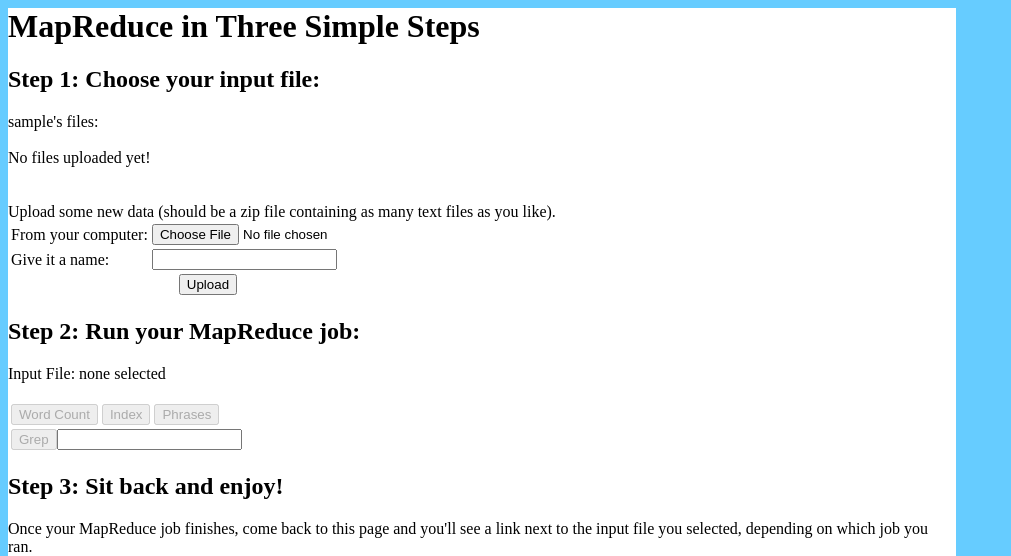
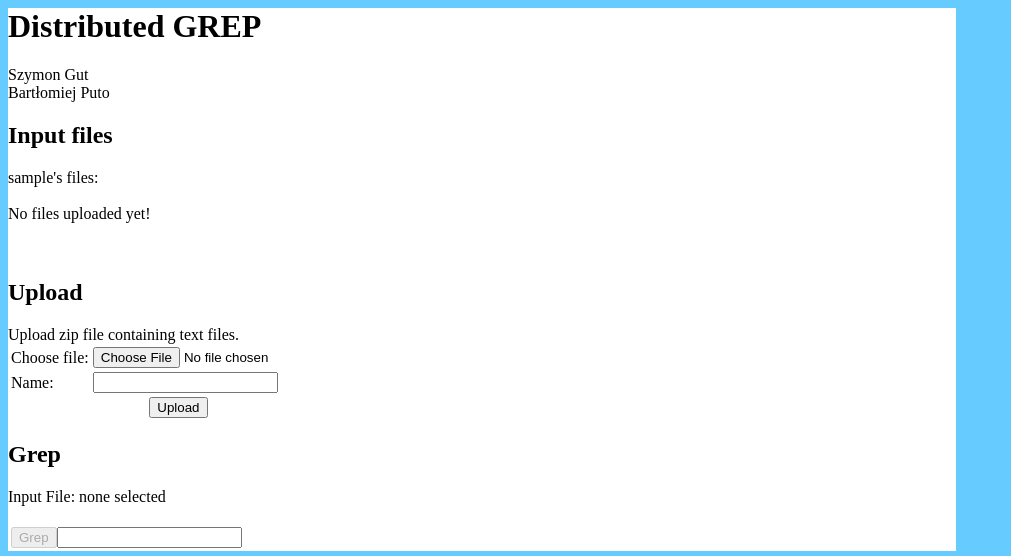
Before and after one commit to pog992/gridy, a Python web app: template templates/index.html in a window 1280 px wide. Shown: the top 556 px of the page, without its empty margins (0-1011 px from the left). Run offline with Jinja, Linux system fonts and the light colour scheme; the template is opened without the code that fills it: most values are stand-ins (such as "Sample title", 1, 10 or a date in 2020); some libraries are stand-ins or nearby versions; grey boxes are pictures that could not be loaded.

Commit message:
changes in front page

```diff
--- a/templates/index.html
+++ b/templates/index.html
@@ -1,15 +1,20 @@
 <html>
 <head>
-    <title>MapReduce Made Easy!</title>
+    <title>Distributed GREP</title>
     <script src="mapreduce/jquery.js" type="text/javascript"></script>
     <script src="static/js/custom.js" type="text/javascript"></script>
 </head>
 <body bgcolor="#66ccff">
 <div style="width:75%; background-color:#FFFFFF">
-      <h1>MapReduce in Three Simple Steps</h1>
-      <h2>Step 1: Choose your input file:</h2>
+    <h1>Distributed GREP</h1>
+    <p>
+        Szymon Gut<br />
+        Bartłomiej Puto
+    </p>
+    <h2>Input files</h2>
+
     <div>{{ username }}'s files:</div>
-      <br />
+    <br/>
     {% if length %}
         <table border=1>
             <tr>
@@ -17,33 +22,15 @@
                 <td>name</td>
                 <td>uploaded on</td>
                 <td>source</td>
-          <td>wordcount link</td>
-          <td>index link</td>
-          <td>phrases link</td>
                 <td>grep link</td>
             </tr>
             {% for item in items %}
                 <tr>
-          <td><input type="radio" onclick="updateForm('{{ item.key() }}',
+                    <td><input name="file_radio" type="radio" onclick="updateForm('{{ item.key() }}',
                             '{{ item.blobkey }}', '{{ item.filename }}');"></td>
                     <td><a href="/blobstore/{{ item.blobkey }}">{{ item.filename }}</a></td>
                     <td>{{ item.uploadedOn }}</td>
                     <td>{{ item.source }}</td>
-          <td>
-            {% if item.wordcount_link %}
-            <a href="{{ item.wordcount_link }}">wordcount</a>
-            {% endif %}
-          </td>
-          <td>
-            {% if item.index_link %}
-            <a href="{{ item.index_link }}">index</a>
-            {% endif %}
-          </td>
-          <td>
-            {% if item.phrases_link %}
-            <a href="{{ item.phrases_link }}">phrases</a>
-            {% endif %}
-          </td>
                     <td>
                         {% if item.grep_link %}
                             <a href="{{ item.grep_link }}">grep</a>
@@ -55,49 +42,45 @@
     {% else %}
         <div>No files uploaded yet!</div>
     {% endif %}
-      <br />
-      <br />
-      <div>Upload some new data (should be a zip file containing as many text files as you like).</div>
+    <br/>
+    <br/>
+
+    <h2>Upload</h2>
+
+    <div>Upload zip file containing text files.</div>
     <form action="{{ upload_url }}" method="POST" enctype="multipart/form-data">
         <table>
             <tr>
-            <td>From your computer:</td>
-            <td><input type='file' name='file' id='file' /></td>
+                <td>Choose file:</td>
+                <td><input type='file' name='file' id='file'/></td>
             </tr>
             <tr>
-            <td>Give it a name:</td>
-            <td><input type='textfield' id="name" name='name' /></td>
+                <td>Name:</td>
+                <td><input type='textfield' id="name" name='name'/></td>
             </tr>
             <tr>
                 <td colspan=2 align="center"><input type='submit' name='submit' value='Upload'></td>
             </tr>
         </table>
     </form>
-      <h2>Step 2: Run your MapReduce job:</h2>
+    <h2>Grep</h2>
+
     <form action="/" method="post">
         Input File: <label id="jobName">none selected</label>
         <input type="hidden" name="filekey" id="filekey" value="">
         <input type="hidden" name="blobkey" id="blobkey" value="">
-        <br />
-        <br />
+        <br/>
+        <br/>
         <table>
             <tr>
                 <td>
-              <input type="submit" id="word_count" name="word_count" value="Word Count" disabled="true">
-              <input type="submit" id="index" name="index" value="Index" disabled="true">
-              <input type="submit" id="phrases" name="phrases" value="Phrases" disabled="true">
+                    <form><input id="grep" type="submit" value="Grep" disabled="true"><input type="text" name="grep">
                 </td>
-          </tr>
-          <tr>
-            <td><form><input id="grep" type="submit" value="Grep" disabled="true"><input type="text" name="grep"></td>
             </tr>
         </table>
     </form>
-      <h2>Step 3: Sit back and enjoy!</h2>
-      <p>Once your MapReduce job finishes, come back to this page and you'll see a link next to the input file you selected, depending on which job you ran.</p>
-      <h3>About MapReduce Made Easy</h3>
-      <p>MapReduce Made Easy is a more accessible version of the original mapreduce test application found in the App Engine MapReduce source code, designed by Mike Aizatsky. Retouching work done by Chris Bunch - learn more about <a href="http://mapreduce.appspot.com">App Engine MapReduce</a> and make your own apps!</p>
 </div>
-    <div style="text-align:center"><img src="https://developers.google.com/appengine/images/appengine-silver-120x30.gif" alt="Powered by Google App Engine" /></div>
+<div style="text-align:center"><img src="https://developers.google.com/appengine/images/appengine-silver-120x30.gif"
+                                    alt="Powered by Google App Engine"/></div>
 </body>
 </html>
```
Lines whose indentation alone changed are shown as unchanged.
